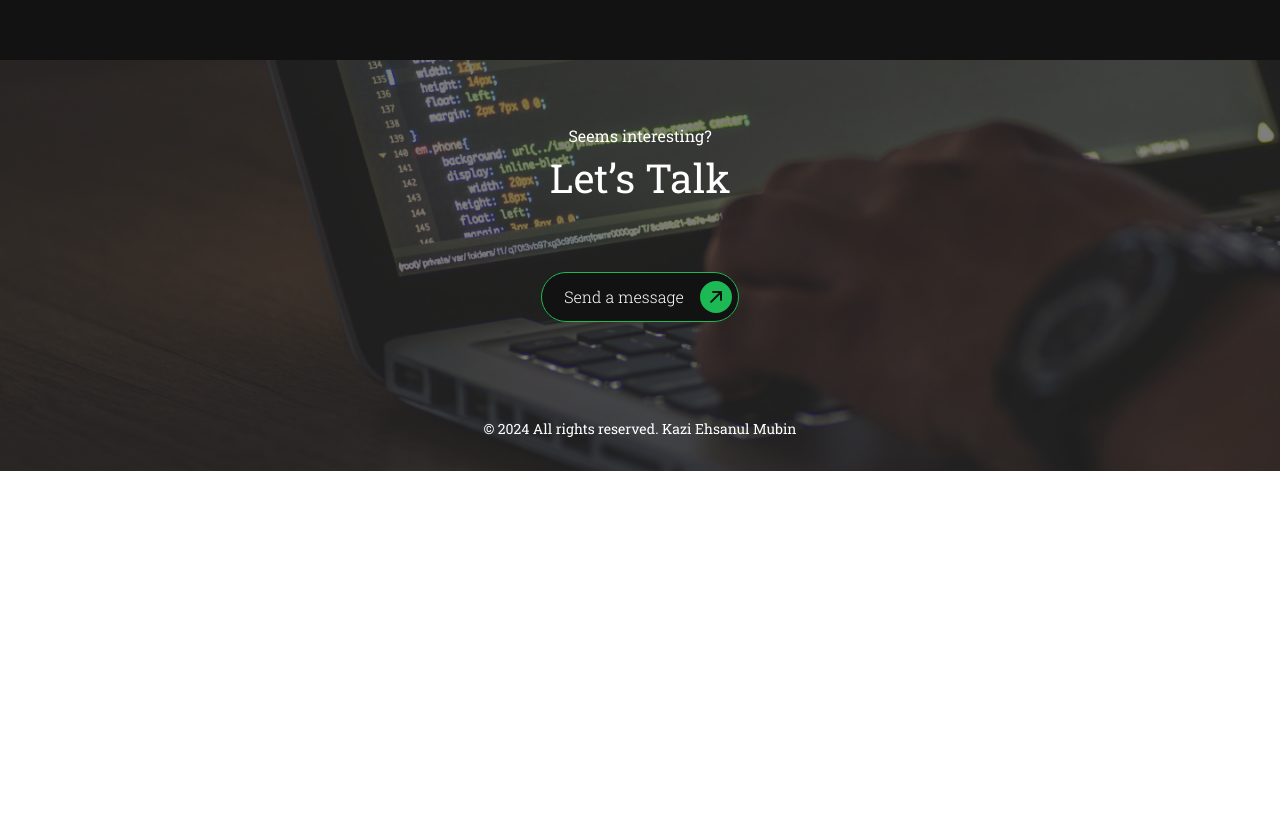
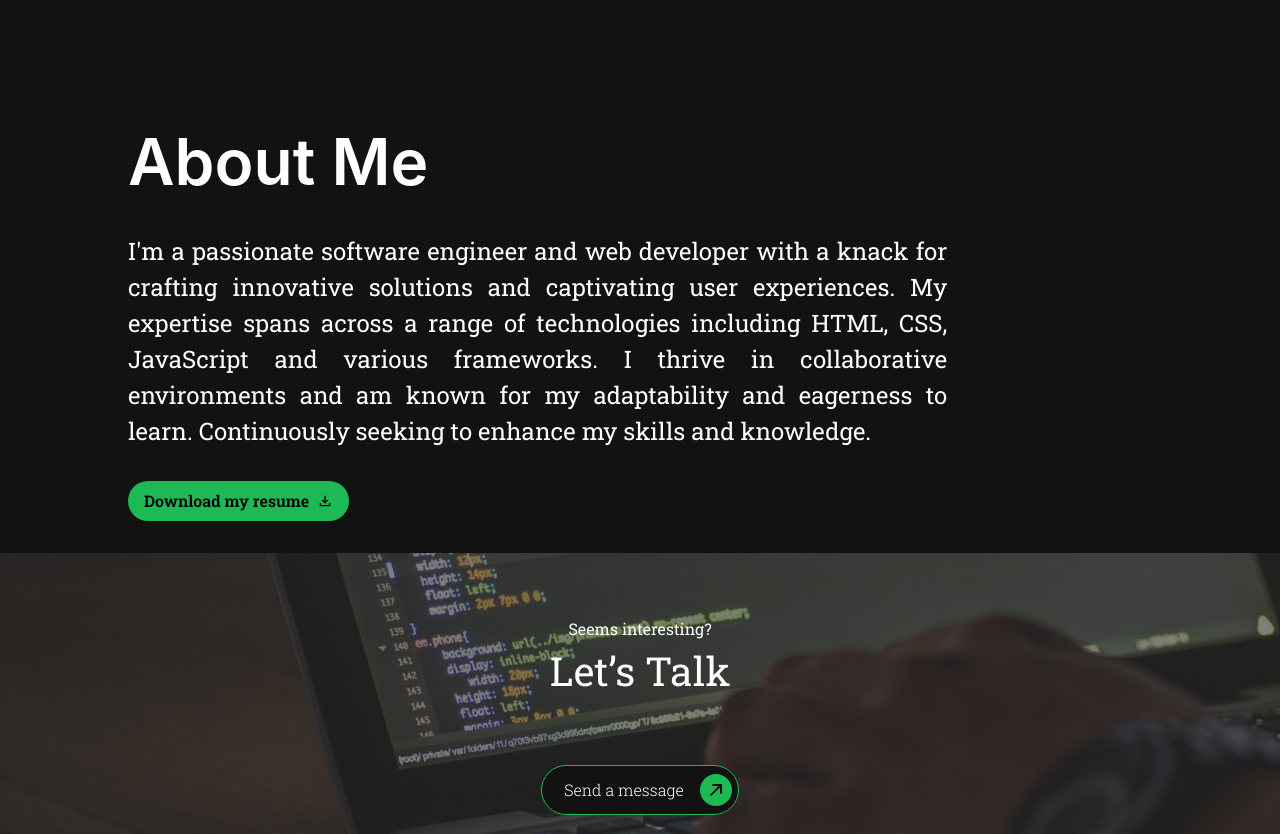
Before and after one commit to Mubin42/portfolio-frontend, a Next.js app: page / in a window 1280 px wide. Shown: the part 740-1574 px from the top of the page. Before the commit the page ends 1211 px from the top, so only its background shows below. Built offline with nearby package versions, Linux system fonts and the light colour scheme.

Commit message:
updated about us

```diff
--- a/src/app/page.tsx
+++ b/src/app/page.tsx
@@ -1,4 +1,5 @@
 'use client';
+import AboutMe from '@/components/about-me/AboutMe';
 import Hero from '@/components/hero/Hero';
 import PageLayout from '@/components/layouts/page-layout/PageLayout';
 
@@ -6,6 +7,7 @@ export default function Home() {
 	return (
 		<PageLayout>
 			<Hero />
+			<AboutMe />
 		</PageLayout>
 	);
 }
--- /dev/null
+++ b/src/cms/aboutme.ts
@@ -0,0 +1,4 @@
+export const aboutMe = {
+	title: 'About Me',
+	description: `I'm a passionate software engineer and web developer with a knack for crafting innovative solutions and captivating user experiences. My expertise spans across a range of technologies including HTML, CSS, JavaScript and various frameworks. I thrive in collaborative environments and am known for my adaptability and eagerness to learn. Continuously seeking to enhance my skills and knowledge.`,
+};
--- /dev/null
+++ b/src/components/about-me/AboutMe.tsx
@@ -0,0 +1,48 @@
+import { aboutMe } from '@/cms/aboutme';
+import { BASE_PADDING } from '@/lib/constants';
+import { Button, Flex, Heading, Icon, Stack, Text } from '@chakra-ui/react';
+import React, { FC } from 'react';
+import { MdOutlineFileDownload } from 'react-icons/md';
+import SectionTitle from '../ui-components/texts/SectionTitle';
+
+type AboutMeProps = {};
+
+const AboutMe: FC<AboutMeProps> = ({}) => {
+	// hooks
+
+	// states
+
+	// variables
+
+	// styles
+
+	// functions
+
+	// effects
+
+	// components
+
+	return (
+		<Stack spacing={8} px={BASE_PADDING}>
+			<SectionTitle>{aboutMe.title}</SectionTitle>
+			<Text
+				fontSize={{ base: '14px', lg: '24px' }}
+				w={{ base: '100%', lg: '80%' }}
+				textAlign='justify'
+			>
+				{aboutMe.description}
+			</Text>
+			<Button
+				bgColor='custom-green'
+				color='black'
+				w='fit-content'
+				borderRadius='36px'
+				rightIcon={<Icon as={MdOutlineFileDownload} />}
+			>
+				Download my resume
+			</Button>
+		</Stack>
+	);
+};
+
+export default AboutMe;
--- a/src/components/hero/Hero.tsx
+++ b/src/components/hero/Hero.tsx
@@ -16,7 +16,7 @@ const Hero: React.FC<HeroProps> = ({}) => {
 				justifyItems='space-around'
 				gap={{ base: 2, lg: 8 }}
 			>
-				<Spacer hideFrom='sm' h='15vh' />
+				<Spacer hideFrom='sm' h='10vh' />
 				<ProfileImage />
 				<HeroText />
 			</Grid>
--- a/src/components/hero/HeroText.tsx
+++ b/src/components/hero/HeroText.tsx
@@ -11,8 +11,8 @@ const HeroText: FC<HeroTextProps> = ({}) => {
 	// states
 
 	// variables
-	const baseFontSize = { base: '24px', lg: '32px' };
-	const lgFontSize = { base: '36px', lg: '54px' };
+	const baseFontSize = { base: '16px', lg: '32px' };
+	const lgFontSize = { base: '24px', lg: '54px' };
 	const fontWeight = '500';
 	const color = 'custom-green'; // Consider using a theme value
 	const buttonSize = { base: 'sm', lg: 'lg' };
--- a/src/components/hero/ProfileImage.tsx
+++ b/src/components/hero/ProfileImage.tsx
@@ -28,7 +28,7 @@ const ProfileImage: FC<ProfileImageProps> = ({}) => {
 				src={IMAGE_URL.profileImage}
 				alt='profileImage'
 				objectFit='contain'
-				height={{ base: '400px', lg: '600px' }}
+				height={{ base: '356px', lg: '600px' }}
 			/>
 		</Flex>
 	);
--- a/src/components/layouts/page-layout/PageLayout.tsx
+++ b/src/components/layouts/page-layout/PageLayout.tsx
@@ -20,7 +20,8 @@ const PageLayout: FC<PageLayoutProps> = ({ children }) => {
 		main: {
 			minHeight: 'calc(100vh - 64px)',
 			flexDirection: 'column',
-			gap: 8,
+			gap: { base: 4, lg: 8 },
+			py: { base: 4, lg: 8 },
 			bgColor: 'background',
 		},
 	};
--- /dev/null
+++ b/src/components/ui-components/texts/SectionTitle.tsx
@@ -0,0 +1,30 @@
+import { Heading, HeadingProps } from '@chakra-ui/react';
+import React, { FC } from 'react';
+
+type SectionTitleProps = HeadingProps & {
+	children: React.ReactNode;
+};
+
+const SectionTitle: FC<SectionTitleProps> = ({ children, ...props }) => {
+	// hooks
+
+	// states
+
+	// variables
+
+	// styles
+
+	// functions
+
+	// effects
+
+	// components
+
+	return (
+		<Heading fontSize={{ base: '24px', lg: '64px' }} fontWeight='600' {...props}>
+			{children}
+		</Heading>
+	);
+};
+
+export default SectionTitle;
```
